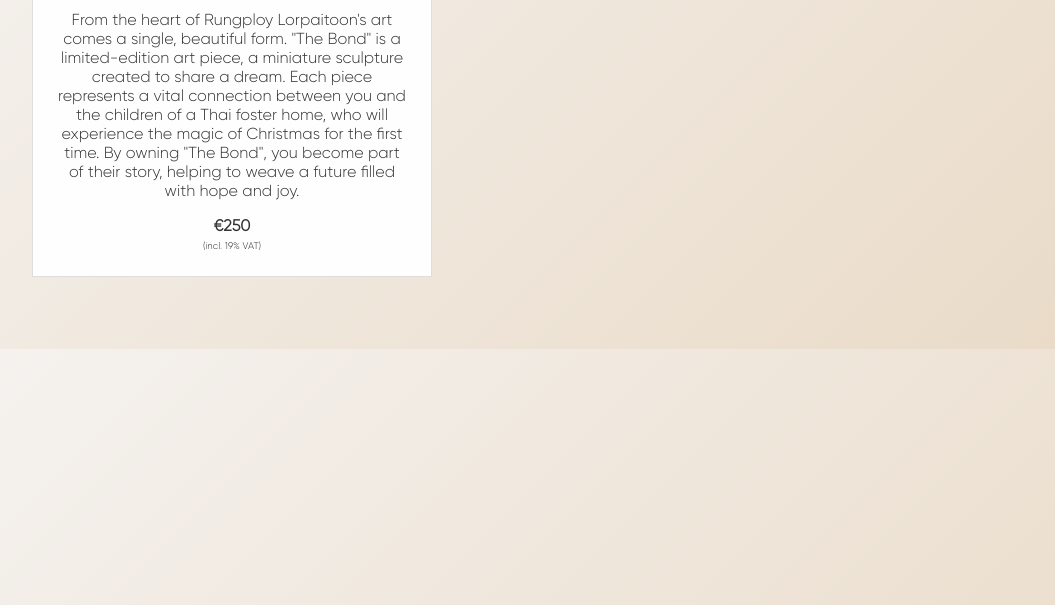
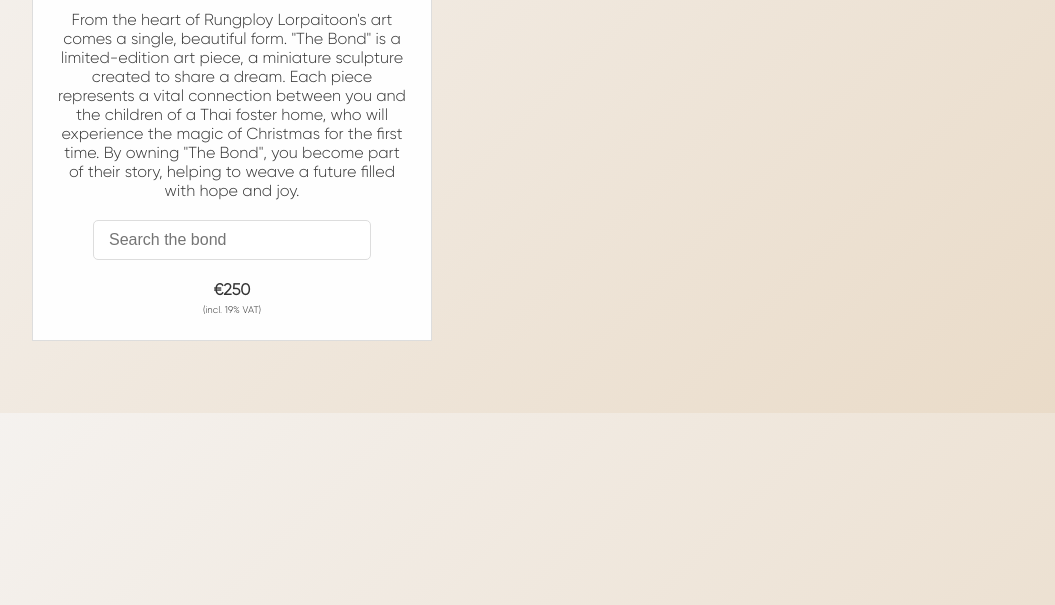
Before and after one commit to PeaceS/the-bond, a plain HTML site: page public/index.html in a window 1280 px wide. Shown: the part 195-800 px from the top of the page, without its empty margins (8-1063 px from the left). Drawn offline with Linux system fonts and the light colour scheme; no server answers; a web font is replaced by a local one.

Commit message:
feat: add searchbox

```diff
--- a/public/index.html
+++ b/public/index.html
@@ -21,6 +21,9 @@
         Each piece represents a vital connection between you and the children of a Thai foster home, who will experience the magic of Christmas for the first time.
         By owning "The Bond", you become part of their story, helping to weave a future filled with hope and joy.
       </p>
+      <div class="search-section">
+        <input type="text" id="search-the-bond" placeholder="Search the bond" />
+      </div>
       <div class="details">
         <span class="product-price EUR">250</span>
         <span class="vat">(incl. 19% VAT)</span>
--- a/public/styles.css
+++ b/public/styles.css
@@ -131,4 +131,24 @@ body {
       padding: 10px;
     }
   }
+
+  .search-section {
+    margin: 20px 35px;
+    input {
+      width: 100%;
+      padding: 10px 15px;
+      border: 1px solid #ddd; /* A very light gray border */
+      border-radius: 5px; /* Subtle rounded corners */
+      font-family: Arial, sans-serif; /* Matches the body text font */
+      font-size: 16px;
+      box-sizing: border-box; /* Ensures consistent sizing */
+      transition: border-color 0.3s ease-in-out;
+
+      &:focus {
+        border-color: #72a9e3; /* A soft blue border to match the button color */
+        outline: none; /* Removes the default browser outline */
+        box-shadow: 0 0 5px rgba(114, 169, 227, 0.5); /* A gentle glow effect */
+      }
+    }
+  }
 }
```
